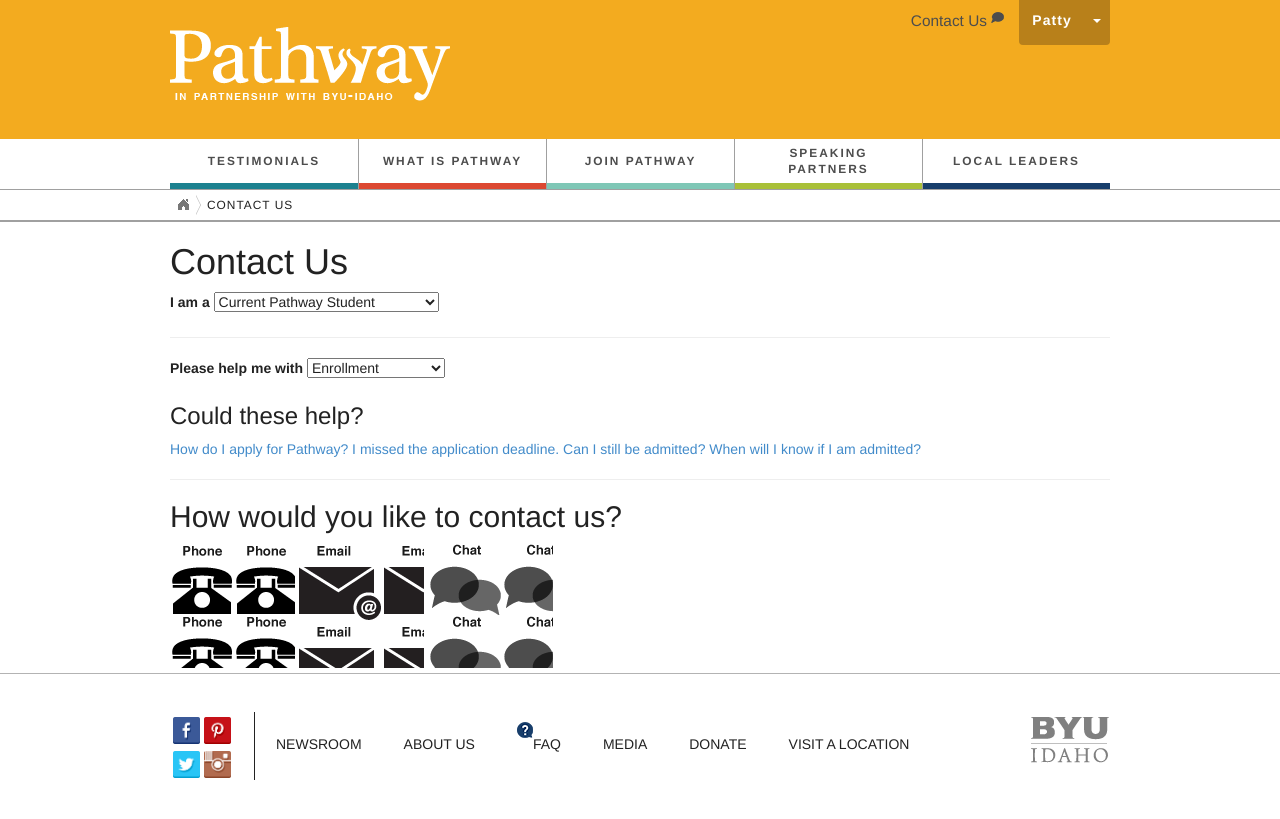
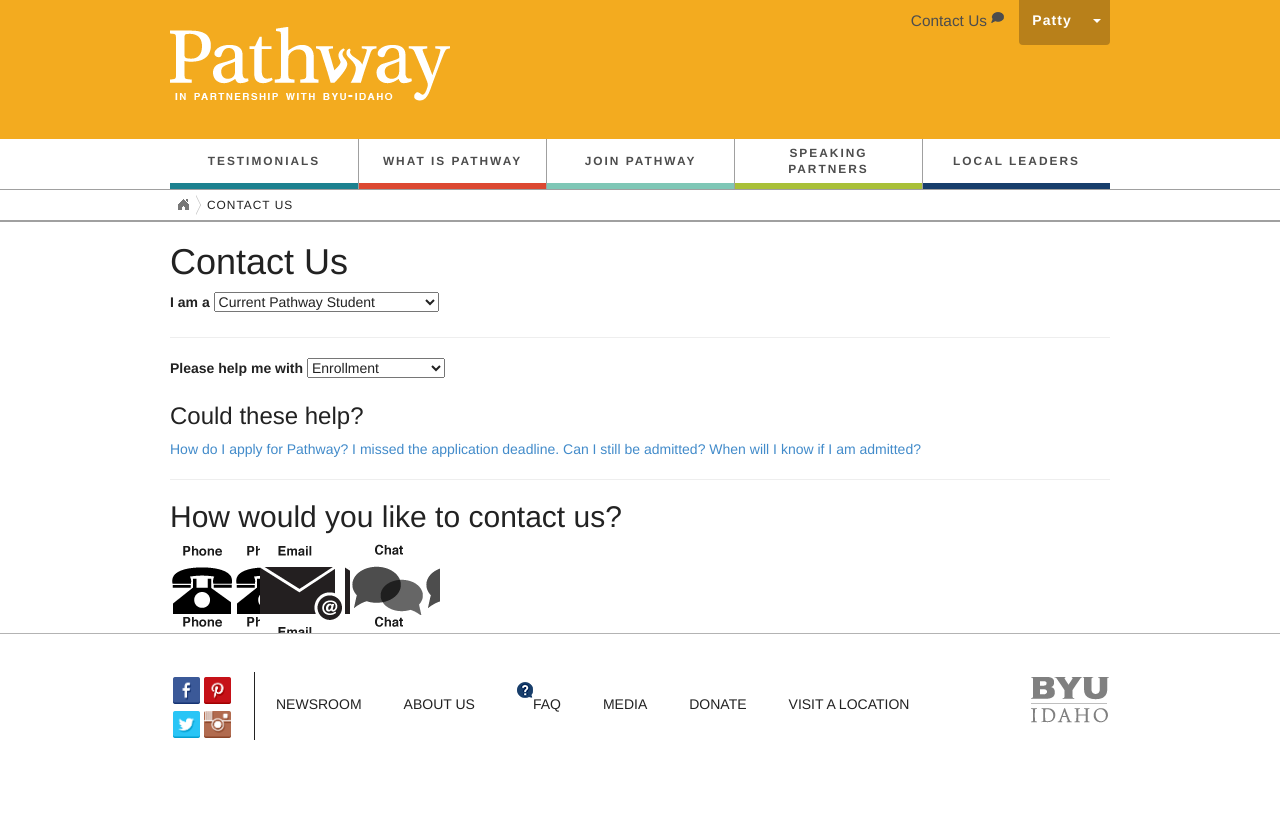
Before and after one commit to gordoman/pathway.lds.org-jekyll, a Jekyll site: the page built from jekyll-source/pages/contact-us/contact-us.html, in a window 1280 px wide. Shown: the top 819 px of the page. Built offline with Jekyll 4.4.1, drawn with Linux system fonts in a browser that asks for light colours; nearby versions of some CDN libraries.

Commit message:
test for contact icons

```diff
--- a/jekyll-source/pages/contact-us/contact-us.html
+++ b/jekyll-source/pages/contact-us/contact-us.html
@@ -45,9 +45,9 @@
 				</form>
 				<hr/>
 				<h2>How would you like to contact us?</h2>
-				<a href=""><span id="Phone"></span></a>
-				<a href=""><span id="Email"></span></a>
-				<a href=""><span id="Chat" class="recommended"></span></a>
+				<a href=""><span id="Phone" class="col-lg-4 col-md-4 col-sm-4 col-xs-4"></span></a>
+				<a href=""><span id="Email" class="col-lg-4 col-md-4 col-sm-4 col-xs-4"></span></a>
+				<a href=""><span id="Chat" class="recommended col-lg-4 col-md-4 col-sm-4 col-xs-4"></span></a>
 			</div>
 		</div>
 	</div>
--- a/jekyll-source/styles/contact_us.scss
+++ b/jekyll-source/styles/contact_us.scss
@@ -10,22 +10,22 @@
 #Phone {
 	display: inline-block;
 	background-image: url("{{site.baseurl}}img/contact-us/Phone.png");
-	height: 125px;
-	width: 125px;
+	height: 90px;
+	width: 90px;
 }
 
 #Email {
 	display: inline-block;
 	background-image: url("{{site.baseurl}}img/contact-us/Email.png");
-	height: 125px;
-	width: 125px;
+	height: 90px;
+	width: 90px;
 }
 
 #Chat {
 	display: inline-block;
 	background-image: url("{{site.baseurl}}img/contact-us/Chat.png");
-	height: 125px;
-	width: 125px;
+	height: 90px;
+	width: 90px;
 }
 
 .recommended {
```
